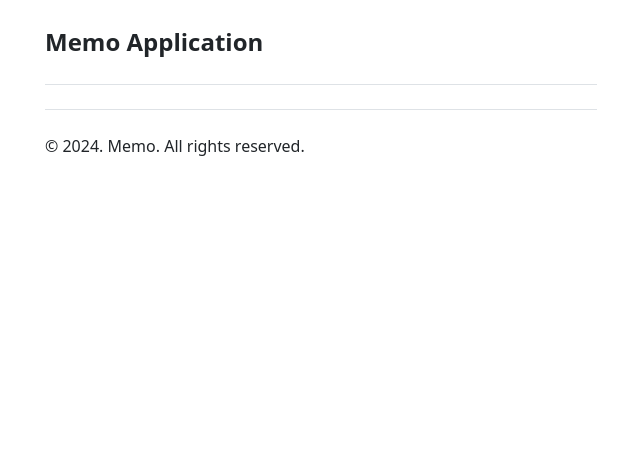
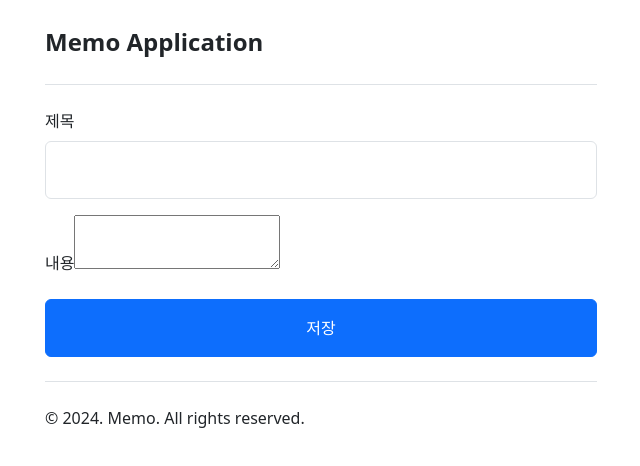
Before and after one commit to qwazsx1346-cyber/vue_memo, a Vue app: page /memos/add in a window 1280 px wide. Shown: the top 466 px of the page, without its empty margins (319-959 px from the left). Built offline with nearby package versions, Linux system fonts and the light colour scheme.

Commit message:
form작업 중

```diff
--- a/src/router/index.js
+++ b/src/router/index.js
@@ -1,5 +1,6 @@
 import { createRouter, createWebHistory } from 'vue-router'
 import Home from '../views/Home.vue'
+import Form from '../views/Form.vue'
 
 const router = createRouter({
   history: createWebHistory(import.meta.env.BASE_URL),
@@ -9,6 +10,10 @@ const router = createRouter({
       name: 'home',
       component: Home,
     },
+    {
+      path: '/memos/add',
+      component: Form
+    }
   ],
 })
 
--- a/src/services/StorageService.js
+++ b/src/services/StorageService.js
@@ -6,7 +6,7 @@
 */
 
 //은닉화, 캡슐화
-export class StorageService {
+class StorageService {
     //전역 변수는 객체가 살아있는 동안 데이터가 유지된다.
     #storageName; //전역변수(속성), #이 붙으면 private(비공개) 외부에서 접근할 수 없는 속성
     #lastId;      // storageName속성에 값 하나를 넣을 수 있는 객체를 만들 수 있다.
@@ -22,7 +22,7 @@ export class StorageService {
 
     // 스토리지 데이터 조회 p.161
     #getStorageData() {
-        const json = lacalStorage.getItem(this.#storageName);
+        const json = localStorage.getItem(this.#storageName);
         if(json) { return JSON.parse(json); } //문자열을 객체로 변환 후 리턴
         return {}; //빈 객체 리턴
     }
@@ -54,3 +54,6 @@ export class StorageService {
         return storageData[id]; //객체가 리턴된다.
     }
 }
+
+const storageService = new StorageService('myMemo');
+export default storageService;
--- a/src/views/Form.vue
+++ b/src/views/Form.vue
@@ -1,13 +1,38 @@
 <script setup>
 import { reactive } from 'vue';
-import { StorageService } from '@/services/StorageService';
+import storageService from '@/services/StorageService';
 import { useRouter } from 'vue-router';
 
-const storageService = new StorageService('myMemo');
+const router = useRouter(); //라우터 객체 주소값 얻기
+const state = reactive({
+  memo: {
+    title: '',
+    content: ''
+  }
+});
+const submit = () => {
+    storageService.addItem(state.memo);
+    alert('저장하였습니다.');
+    //라우팅 처리 (path: '/')로 주소값 이동 (화면 전환)
+    router.push({
+        path: '/'
+    });
+}
+
 </script>
 
 <template>
-
+<form class="detail" @submit.prevent="submit">
+  <div class="mb-3">
+      <label for="title" class="form-label">제목</label>
+      <input for="text" id="title" class="form-control p-3" v-model="state.memo.title">
+  </div>
+  <div class="mb-3">
+      <label for="content" class="form-label">내용</label>
+      <textarea id="content" v-model="state.memo.content"></textarea>
+  </div>
+  <button class="btn btn-primary w-100 py-3">저장</button>
+</form>
 </template>
 
 <style scoped>
--- a/src/views/Home.vue
+++ b/src/views/Home.vue
@@ -1,22 +1,21 @@
 <script setup>
 import { onMounted, reactive } from 'vue';
-import { StorageService } from '@/services/StorageService';
+import storageService from '@/services/StorageService';
 
 //StorageService 클래스 내에 있는 생성자 호출!!
 //생성자 호출시에는 new 키워드가 앞에 있어야 한다.
-const storageService = new StorageService('myMemo');
 
 const state = reactive ( {
     memo: {}
 });
 
-onMounted( ()=> state.memos = storageService.getItemls() );
+onMounted( ()=> state.memo = storageService.getItems() );
 
 </script>
 
 <template>
   <div class="memo-list">
-      <router-link class="item" v-for="item in state.memos" :to="`/memos/${item.id}`">
+      <router-link class="item" v-for="item in state.memo" :to="`/memos/${item.id}`">
           <!-- to앞에 :이 붙은건 자바스크립트와 관련이 있음. 태그를 준값의 속성을 포함한 값을 주고싶으면
           앞에 :을 주고, 36번 라인에 적은 코드처럼 뒤에 문자열 그대로를 내려면 :를 안줘도 됨 -->
 
@@ -33,6 +32,6 @@ onMounted( ()=> state.memos = storageService.getItemls() );
             </div>
           </div>
       </router-link>
-      <router-link to="/memo/add" class="add btn btn-primary">+ 추가하기</router-link>
+      <router-link to="/memos/add" class="add btn btn-primary">+ 추가하기</router-link>
   </div>
 </template>
```
